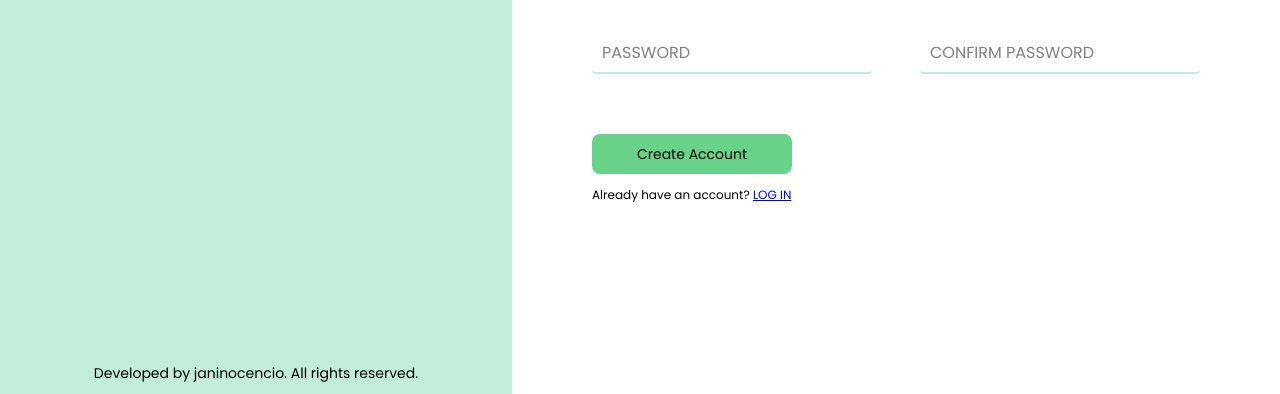
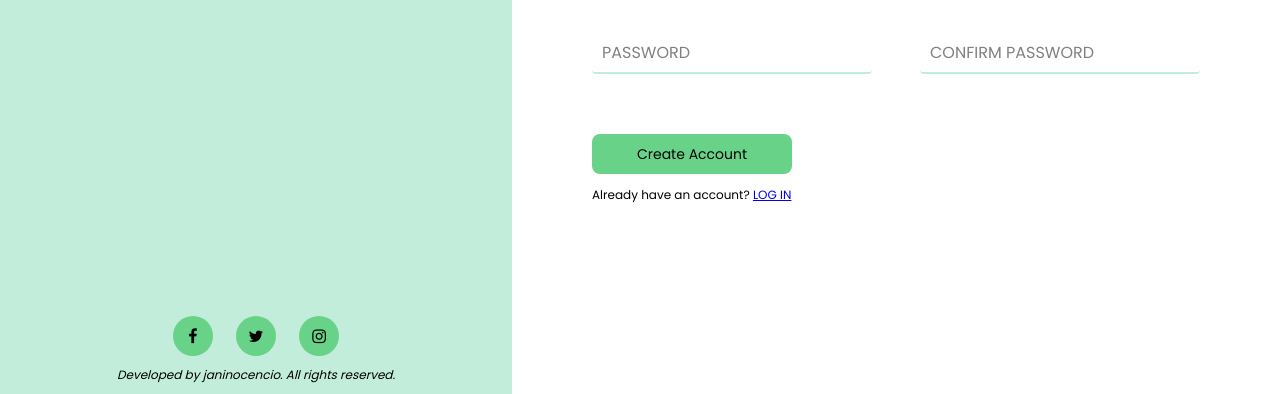
Before and after one commit to janinocencio/sign-up-form, a plain HTML site: page index.html in a window 1280 px wide. Shown: the part 406-800 px from the top of the page. Drawn offline with Linux system fonts and the light colour scheme.

Commit message:
Add social media icons and style

```diff
--- a/css/style.css
+++ b/css/style.css
@@ -66,11 +66,36 @@ html {
     width: 50%;
 }
 
+#logo:hover {
+    opacity: 80%;
+    transition: 0.3s ease;
+}
+
+.footer .fa {
+    text-decoration: none;
+    width: 4rem;
+    height: 4rem;
+    line-height: 4rem;
+    text-align: center;
+    color: black;
+    background: var(--color-4);
+    font-size: 1.6rem;
+    margin: 1rem;
+    border-radius: 50%;
+}
+
+.footer .fa:hover {
+    background: var(--color-2);
+    opacity: 90%;
+    transition: 0.3s;
+}
+
 .footer {
     position: relative;
     margin-bottom: 1rem;
-    font-size: 1.4rem;
+    font-size: 1.2rem;
     text-align: center;
+    font-style: italic;
 }
 
 .right-container {
--- a/index.html
+++ b/index.html
@@ -5,6 +5,7 @@
     <meta name="viewport" content="width=device-width, initial-scale=1.0">
     <title>Register</title>
     <link rel="stylesheet" href="css/style.css">
+    <link rel="stylesheet" href="https://cdnjs.cloudflare.com/ajax/libs/font-awesome/4.7.0/css/font-awesome.min.css">
     <script src="js/script.js" defer></script>
 </head>
 <body>
@@ -14,6 +15,9 @@
                 <img id="logo" src="./img/logo.jpg">
             </div>
             <div class="footer">
+                <a href="#" class="fa fa-facebook"></a>
+                <a href="#" class="fa fa-twitter"></a>
+                <a href="#" class="fa fa-instagram"></a>
                 <p>Developed by janinocencio. All rights reserved.</p>
             </div>
         </div>
```
